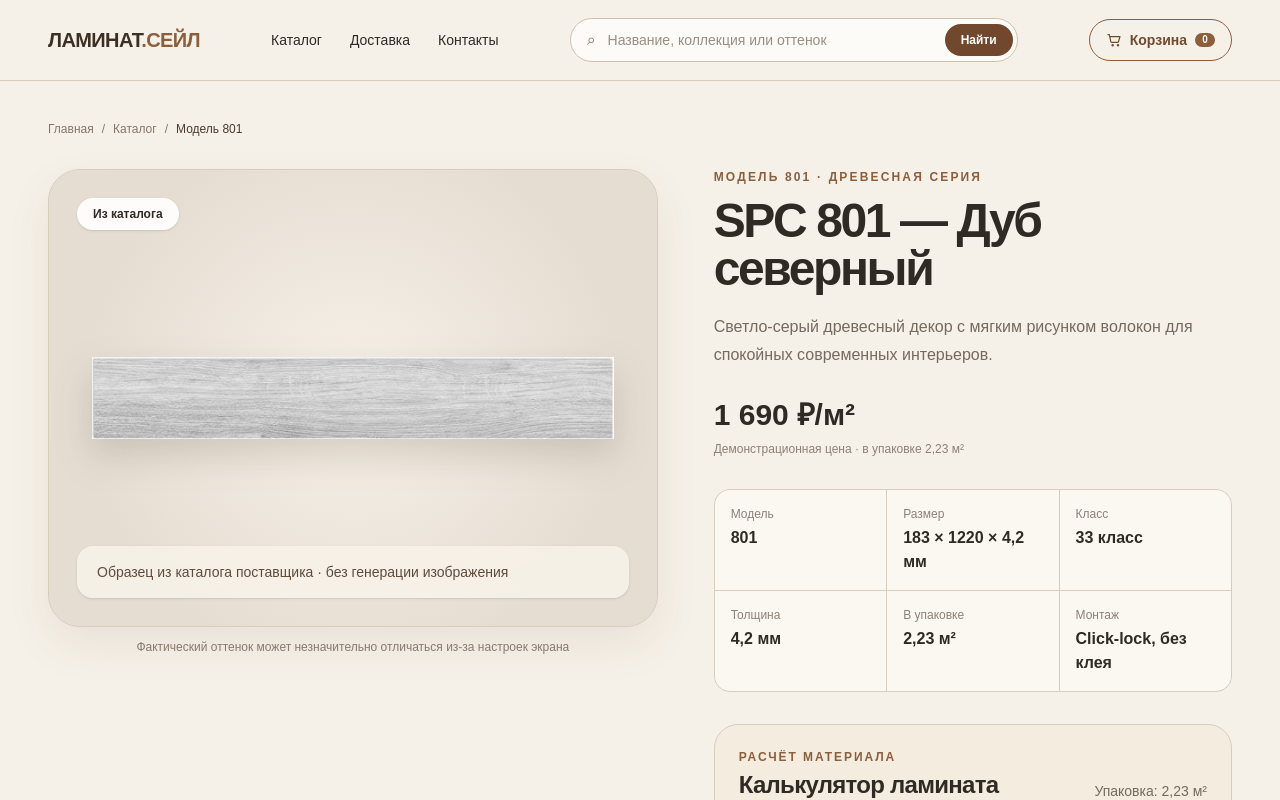
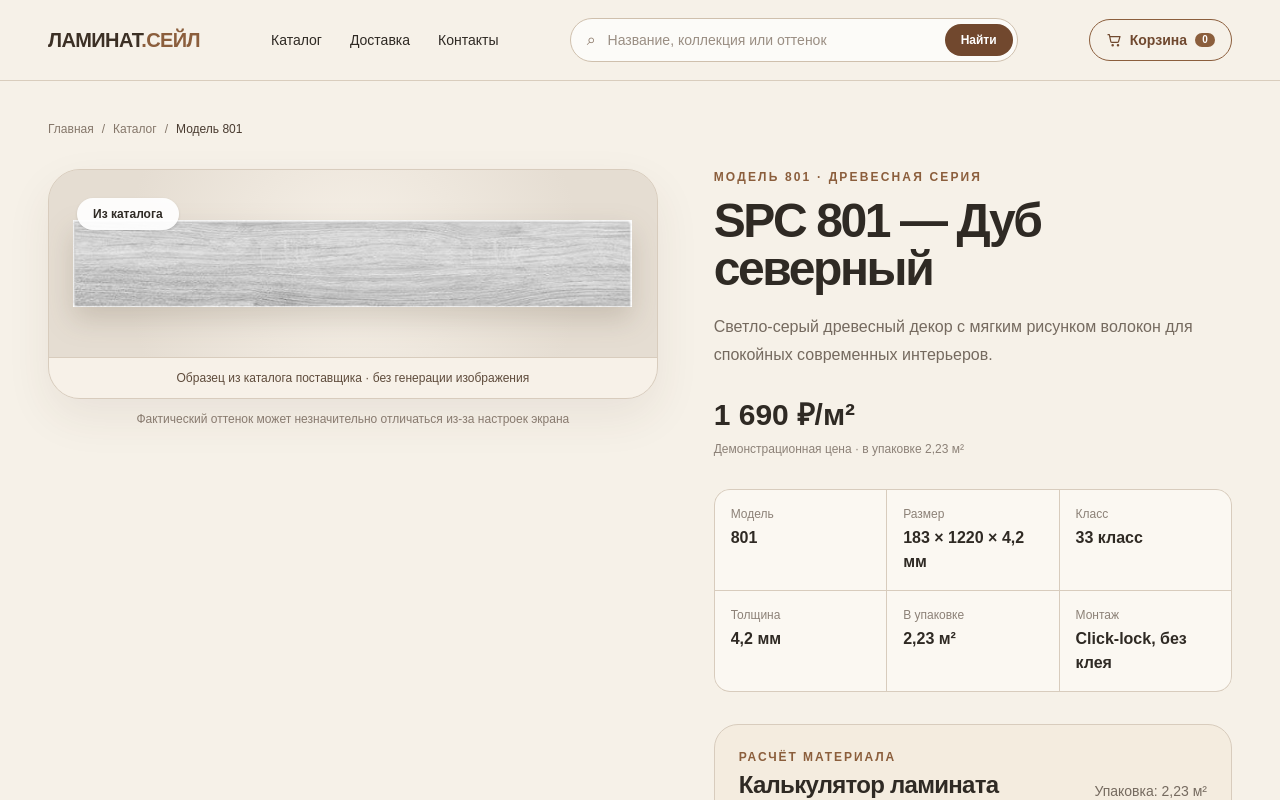
Before and after one commit to novokshonovpv/laminat-sale, a Next.js app: page /product/example in a window 1280 px wide. Shown: the top 800 px of the page. Built offline with nearby package versions, Linux system fonts and the light colour scheme.

Commit message:
Tighten product image showcase

```diff
--- a/src/components/product-image-showcase.tsx
+++ b/src/components/product-image-showcase.tsx
@@ -12,7 +12,7 @@ export function ProductImageShowcase({ image, alt, badge, stone = false }: Produ
   const imageSrc = assetPath(image);
   return (
     <div className="relative overflow-hidden rounded-[2rem] border border-[#d8ccbd] bg-[#e5ddd2] shadow-[0_18px_45px_rgba(74,53,36,0.08)]">
-      <div className="relative aspect-[4/3] bg-[radial-gradient(circle_at_center,#f7f1e8_0%,#e5ddd2_72%)]">
+      <div className={`relative bg-[radial-gradient(circle_at_center,#f7f1e8_0%,#e5ddd2_72%)] ${stone ? "aspect-[295/149]" : "aspect-[714/220]"}`}>
         <Image
           src={imageSrc}
           alt={alt}
@@ -20,11 +20,11 @@ export function ProductImageShowcase({ image, alt, badge, stone = false }: Produ
           priority
           quality={95}
           sizes="(max-width: 1024px) 100vw, 55vw"
-          className={stone ? "object-cover" : "object-contain p-[7%] drop-shadow-[0_16px_18px_rgba(74,53,36,0.18)]"}
+          className={stone ? "object-cover" : "object-contain px-[4%] py-[5%] drop-shadow-[0_12px_14px_rgba(74,53,36,0.18)]"}
         />
       </div>
       {badge && <span className="absolute left-5 top-5 rounded-full bg-white/92 px-4 py-2 text-xs font-semibold shadow-sm sm:left-7 sm:top-7">{badge}</span>}
-      <div className="absolute inset-x-5 bottom-5 rounded-2xl bg-[#f7f1e8]/92 px-5 py-4 text-sm font-medium text-[#5e4b3b] shadow-sm backdrop-blur-sm sm:inset-x-7 sm:bottom-7">Образец из каталога поставщика · без генерации изображения</div>
+      <div className="border-t border-[#d8ccbd] bg-[#f7f1e8] px-5 py-3 text-center text-xs font-medium text-[#5e4b3b]">Образец из каталога поставщика · без генерации изображения</div>
     </div>
   );
 }
```
